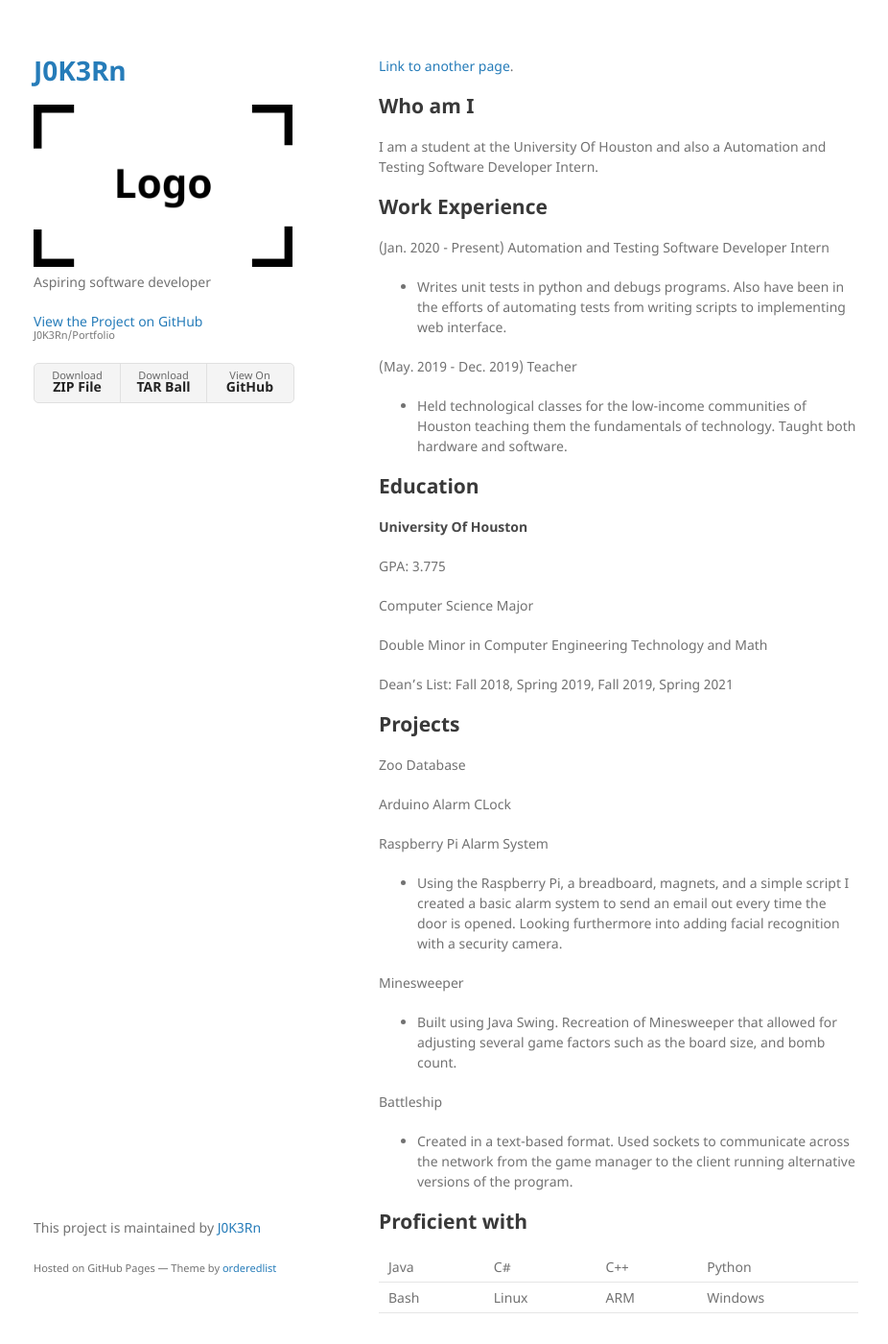
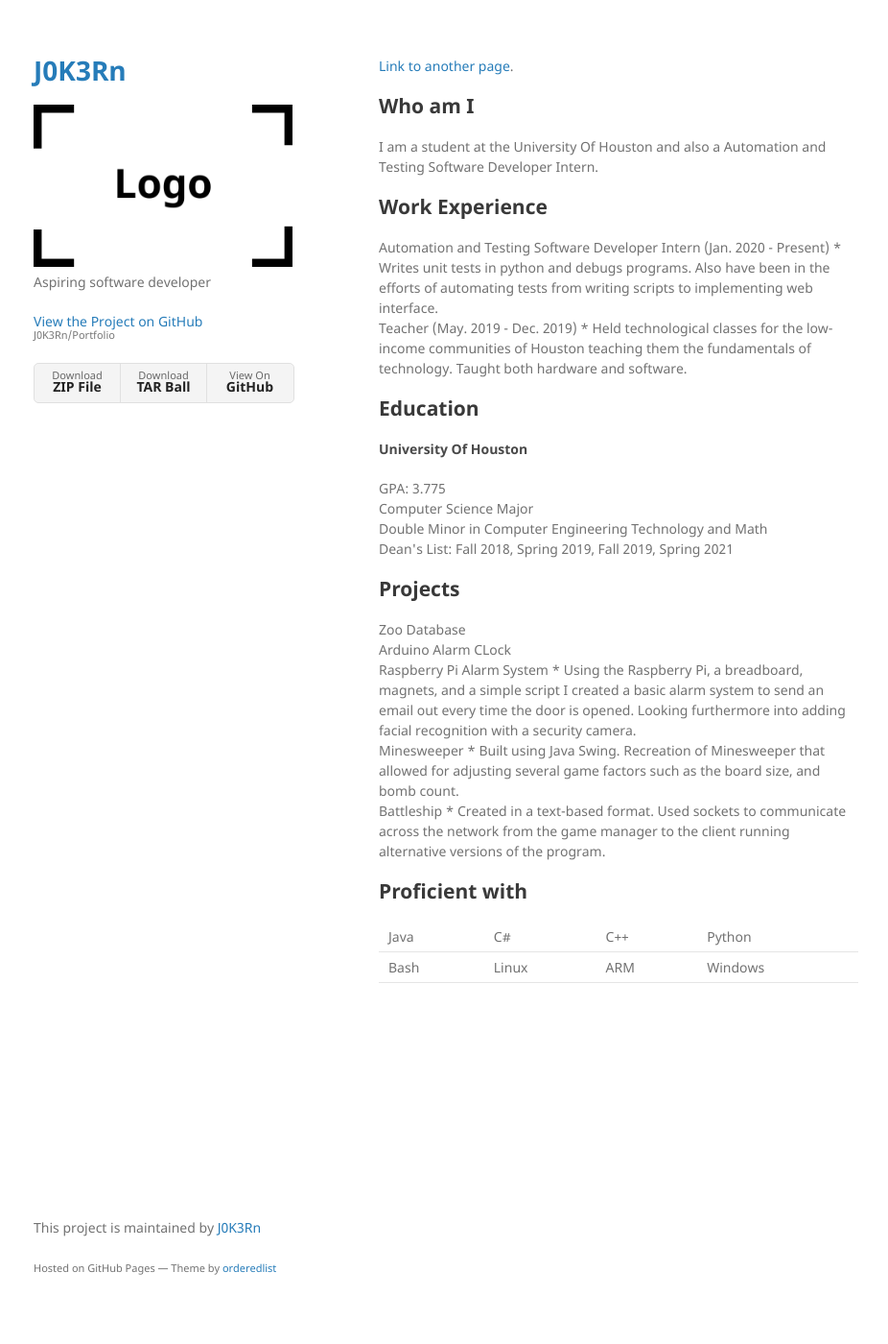
Before and after one commit to J0K3Rn/Portfolio, a Jekyll site: the page built from index.md, in a window 1280 px wide and 1400 px high. Shown: the whole window at 96% size, without its empty margins (175-1101 px from the left). Built offline with Jekyll 4.4.1, drawn with Linux system fonts in a browser that asks for light colours.

Commit message:
Updating formatting

```diff
--- a/index.md
+++ b/index.md
@@ -10,38 +10,36 @@ I am a student at the University Of Houston and also a Automation and Testing So
 
 ## Work Experience
 
-(Jan. 2020 - Present) Automation and Testing Software Developer Intern
-* Writes unit tests in python and debugs programs. Also have been in the efforts of automating tests from writing scripts to implementing web interface.
-
-(May. 2019 - Dec. 2019) Teacher
+<p>
+Automation and Testing Software Developer Intern (Jan. 2020 - Present)
+* Writes unit tests in python and debugs programs. Also have been in the efforts of automating tests from writing scripts to implementing web interface.<br>
+Teacher (May. 2019 - Dec. 2019)
 * Held technological classes for the low-income communities of Houston teaching them the fundamentals of technology. Taught both hardware and software.
+</p>
 
 ## Education
 
 #### University Of Houston
 
-GPA: 3.775
-
-Computer Science Major
-
-Double Minor in Computer Engineering Technology and Math
-
+<p>
+GPA: 3.775<br>
+Computer Science Major<br>
+Double Minor in Computer Engineering Technology and Math<br>
 Dean's List: Fall 2018, Spring 2019, Fall 2019, Spring 2021
+</p>
 
 ## Projects
 
-Zoo Database
-
-Arduino Alarm CLock
-
+<p>
+Zoo Database<br>
+Arduino Alarm CLock<br>
 Raspberry Pi Alarm System
-* Using the Raspberry Pi, a breadboard, magnets, and a simple script I created a basic alarm system to send an email out every time the door is opened. Looking furthermore into adding facial recognition with a security camera.
-
+* Using the Raspberry Pi, a breadboard, magnets, and a simple script I created a basic alarm system to send an email out every time the door is opened. Looking furthermore into adding facial recognition with a security camera.<br>
 Minesweeper
-* Built using Java Swing. Recreation of Minesweeper that allowed for adjusting several game factors such as the board size, and bomb count.
-
+* Built using Java Swing. Recreation of Minesweeper that allowed for adjusting several game factors such as the board size, and bomb count.<br>
 Battleship
 * Created in a text-based format. Used sockets to communicate across the network from the game manager to the client running alternative versions of the program.
+</p>
 
 ## Proficient with
 
```
